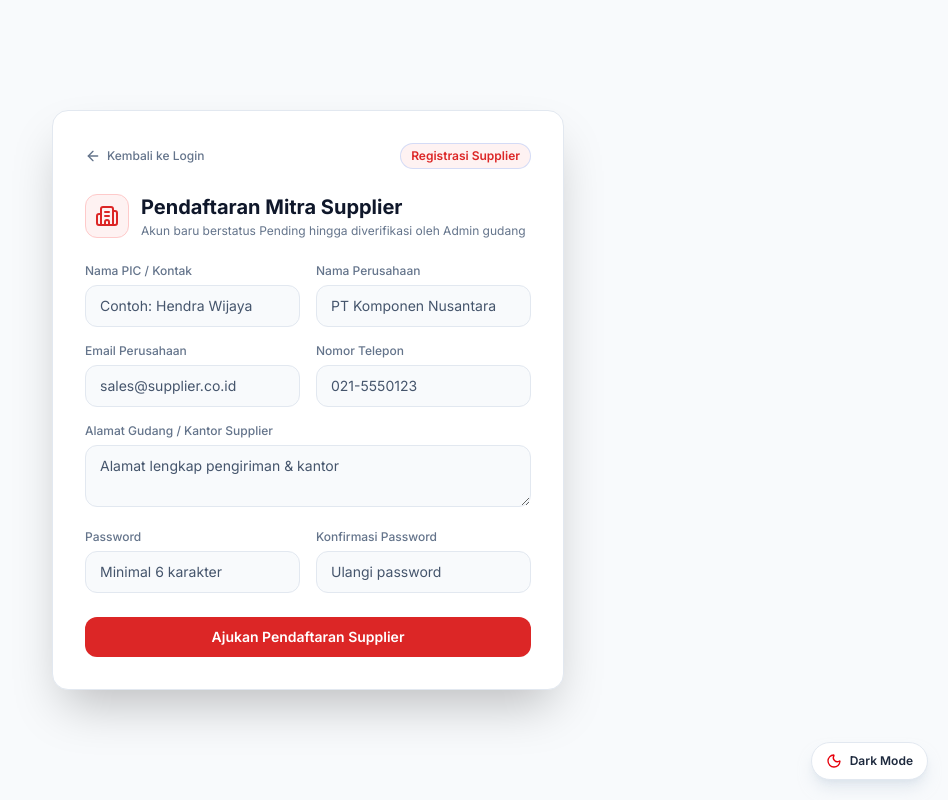
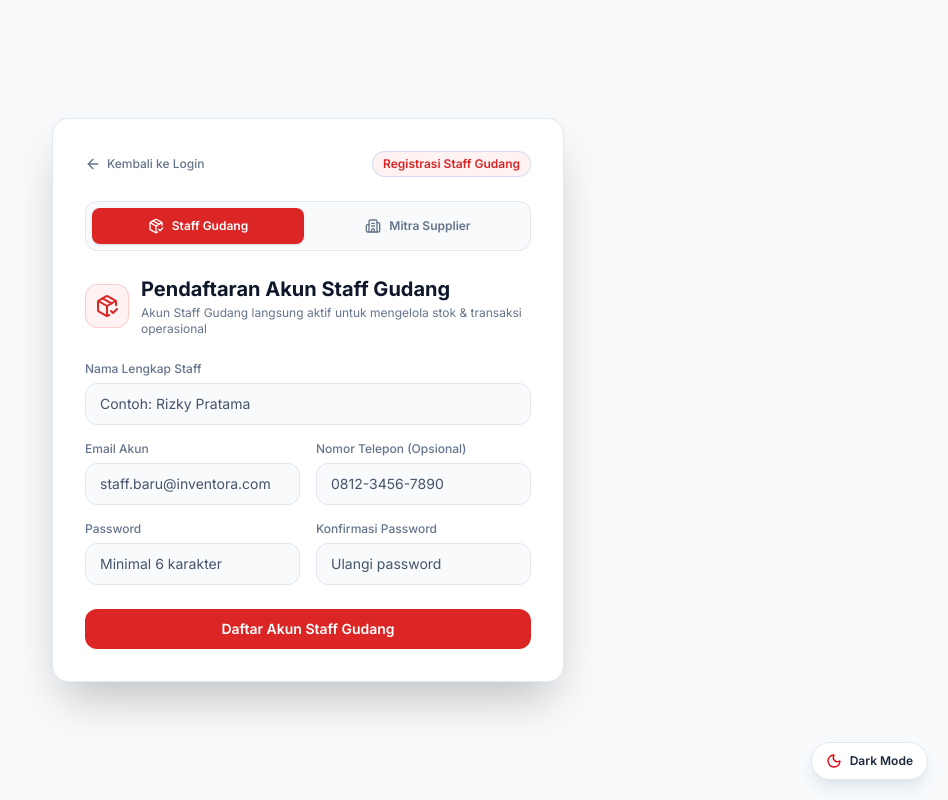
Before and after one commit to Andika-Rahman/INVENTORA, a Next.js app: page /register in a window 1280 px wide. Shown: the whole page, without its empty margins (332-1280 px from the left). Built offline with nearby package versions, Linux system fonts and the light colour scheme; no server answers.

Commit message:
feat(auth): support staff gudang registration alongside supplier registration

```diff
--- a/src/actions/authActions.js
+++ b/src/actions/authActions.js
@@ -52,7 +52,8 @@ export async function loginAction(prevState, formData) {
     redirect('/dashboard');
 }
 
-export async function registerSupplierAction(prevState, formData) {
+export async function registerAccountAction(prevState, formData) {
+    const accountType = String(formData.get('account_type') || 'staff_gudang').trim();
     const name = String(formData.get('name') || '').trim();
     const companyName = String(formData.get('company_name') || '').trim();
     const email = String(formData.get('email') || '').trim().toLowerCase();
@@ -61,8 +62,16 @@ export async function registerSupplierAction(prevState, formData) {
     const password = String(formData.get('password') || '');
     const confirmPassword = String(formData.get('confirm_password') || '');
 
-    if (!name || !companyName || !email || !phone || !address || !password) {
-        return { error: 'Semua field pendaftaran supplier wajib diisi.' };
+    if (!['staff_gudang', 'supplier'].includes(accountType)) {
+        return { error: 'Jenis akun pendaftaran tidak valid.' };
+    }
+
+    if (!name || !email || !password) {
+        return { error: 'Nama lengkap, email, dan password wajib diisi.' };
+    }
+
+    if (accountType === 'supplier' && (!companyName || !phone || !address)) {
+        return { error: 'Semua field pendaftaran mitra supplier wajib diisi lengkap.' };
     }
 
     if (password.length < 6) {
@@ -84,6 +93,19 @@ export async function registerSupplierAction(prevState, formData) {
 
     const hashedPassword = await hashPassword(password);
 
+    if (accountType === 'staff_gudang') {
+        await query(
+        `INSERT INTO users (name, email, password, role, status, company_name, phone, address)
+        VALUES ($1, $2, $3, 'staff_gudang', 'Approved', 'INVENTORA Warehouse HQ', $4, NULL)`,
+        [name, email, hashedPassword, phone || null]
+        );
+
+        return {
+        success:
+            'Registrasi akun Staff Gudang berhasil! Akun Anda sudah aktif dan dapat langsung digunakan untuk masuk ke sistem.',
+        };
+    }
+
     await query(
         `INSERT INTO users (name, email, password, role, status, company_name, phone, address)
         VALUES ($1, $2, $3, 'supplier', 'Pending', $4, $5, $6)`,
@@ -94,7 +116,12 @@ export async function registerSupplierAction(prevState, formData) {
         success:
         'Registrasi Supplier berhasil! Akun Anda berstatus Pending dan menunggu persetujuan Admin sebelum dapat mengakses dashboard.',
     };
-    }
+}
+
+export async function registerSupplierAction(prevState, formData) {
+    formData.set('account_type', 'supplier');
+    return registerAccountAction(prevState, formData);
+}
 
 export async function logoutAction() {
     await clearSessionCookie();
--- a/src/app/(auth)/register/page.jsx
+++ b/src/app/(auth)/register/page.jsx
@@ -1,17 +1,26 @@
 'use client';
 
-import { useActionState } from 'react';
+import { useState, useActionState } from 'react';
 import Link from 'next/link';
-import { Building2, AlertCircle, CheckCircle2, ArrowLeft } from 'lucide-react';
-import { registerSupplierAction } from '@/actions/authActions';
+import {
+    Building2,
+    PackageCheck,
+    AlertCircle,
+    CheckCircle2,
+    ArrowLeft,
+} from 'lucide-react';
+import { registerAccountAction } from '@/actions/authActions';
 
 const initialState = { error: '', success: '' };
 
-export default function RegisterSupplierPage() {
+export default function RegisterPage() {
+    const [accountType, setAccountType] = useState('staff_gudang');
     const [state, formAction, isPending] = useActionState(
-        registerSupplierAction,
+        registerAccountAction,
         initialState
     );
+
+    const isStaff = accountType === 'staff_gudang';
 
     return (
         <div className="min-h-screen bg-slate-950 flex items-center justify-center p-4 py-10">
@@ -25,18 +34,54 @@ export default function RegisterSupplierPage() {
                 <span>Kembali ke Login</span>
             </Link>
             <span className="text-xs font-semibold px-2.5 py-1 rounded-full bg-blue-500/10 text-blue-400 border border-blue-500/20">
-                Registrasi Supplier
+                {isStaff ? 'Registrasi Staff Gudang' : 'Registrasi Supplier'}
             </span>
+            </div>
+
+            <div className="grid grid-cols-2 gap-2 p-1.5 rounded-xl bg-slate-950 border border-slate-800 mb-6">
+            <button
+                type="button"
+                onClick={() => setAccountType('staff_gudang')}
+                className={`flex items-center justify-center gap-2 py-2.5 px-3 rounded-lg text-xs font-semibold transition cursor-pointer ${
+                isStaff
+                    ? 'bg-blue-600 text-white shadow-sm'
+                    : 'text-slate-400 hover:text-white'
+                }`}
+            >
+                <PackageCheck className="w-4 h-4" />
+                <span>Staff Gudang</span>
+            </button>
+
+            <button
+                type="button"
+                onClick={() => setAccountType('supplier')}
+                className={`flex items-center justify-center gap-2 py-2.5 px-3 rounded-lg text-xs font-semibold transition cursor-pointer ${
+                !isStaff
+                    ? 'bg-blue-600 text-white shadow-sm'
+                    : 'text-slate-400 hover:text-white'
+                }`}
+            >
+                <Building2 className="w-4 h-4" />
+                <span>Mitra Supplier</span>
+            </button>
             </div>
 
             <div className="flex items-center gap-3 mb-6">
             <div className="w-11 h-11 rounded-xl bg-blue-600/20 border border-blue-500/30 flex items-center justify-center text-blue-400 shrink-0">
+                {isStaff ? (
+                <PackageCheck className="w-6 h-6" />
+                ) : (
                 <Building2 className="w-6 h-6" />
+                )}
             </div>
             <div>
-                <h1 className="text-xl font-bold text-white">Pendaftaran Mitra Supplier</h1>
+                <h1 className="text-xl font-bold text-white">
+                {isStaff ? 'Pendaftaran Akun Staff Gudang' : 'Pendaftaran Mitra Supplier'}
+                </h1>
                 <p className="text-xs text-slate-400 mt-0.5">
-                Akun baru berstatus Pending hingga diverifikasi oleh Admin gudang
+                {isStaff
+                    ? 'Akun Staff Gudang langsung aktif untuk mengelola stok & transaksi operasional'
+                    : 'Akun baru berstatus Pending hingga diverifikasi oleh Admin gudang'}
                 </p>
             </div>
             </div>
@@ -64,6 +109,52 @@ export default function RegisterSupplierPage() {
             )}
 
             <form action={formAction} className="space-y-4">
+            <input type="hidden" name="account_type" value={accountType} />
+
+            {isStaff ? (
+                <>
+                <div>
+                    <label className="block text-xs font-medium text-slate-400 mb-1.5">
+                    Nama Lengkap Staff
+                    </label>
+                    <input
+                    type="text"
+                    name="name"
+                    required
+                    placeholder="Contoh: Rizky Pratama"
+                    className="w-full px-3.5 py-2.5 rounded-xl bg-slate-950 border border-slate-800 text-slate-100 placeholder-slate-600 text-sm focus:outline-none focus:border-blue-500"
+                    />
+                </div>
+
+                <div className="grid grid-cols-1 sm:grid-cols-2 gap-4">
+                    <div>
+                    <label className="block text-xs font-medium text-slate-400 mb-1.5">
+                        Email Akun
+                    </label>
+                    <input
+                        type="email"
+                        name="email"
+                        required
+                        placeholder="staff.baru@inventora.com"
+                        className="w-full px-3.5 py-2.5 rounded-xl bg-slate-950 border border-slate-800 text-slate-100 placeholder-slate-600 text-sm focus:outline-none focus:border-blue-500"
+                    />
+                    </div>
+
+                    <div>
+                    <label className="block text-xs font-medium text-slate-400 mb-1.5">
+                        Nomor Telepon (Opsional)
+                    </label>
+                    <input
+                        type="text"
+                        name="phone"
+                        placeholder="0812-3456-7890"
+                        className="w-full px-3.5 py-2.5 rounded-xl bg-slate-950 border border-slate-800 text-slate-100 placeholder-slate-600 text-sm focus:outline-none focus:border-blue-500"
+                    />
+                    </div>
+                </div>
+                </>
+            ) : (
+                <>
                 <div className="grid grid-cols-1 sm:grid-cols-2 gap-4">
                     <div>
                     <label className="block text-xs font-medium text-slate-400 mb-1.5">
@@ -132,6 +223,8 @@ export default function RegisterSupplierPage() {
                     className="w-full px-3.5 py-2.5 rounded-xl bg-slate-950 border border-slate-800 text-slate-100 placeholder-slate-600 text-sm focus:outline-none focus:border-blue-500"
                     />
                 </div>
+                </>
+            )}
 
             <div className="grid grid-cols-1 sm:grid-cols-2 gap-4">
                 <div>
@@ -166,7 +259,11 @@ export default function RegisterSupplierPage() {
                 disabled={isPending}
                 className="w-full mt-2 py-2.5 px-4 rounded-xl bg-blue-600 hover:bg-blue-500 disabled:bg-blue-800 disabled:cursor-not-allowed text-white font-semibold text-sm transition cursor-pointer"
             >
-                {isPending ? 'Mendaftarkan Akun...' : 'Ajukan Pendaftaran Supplier'}
+                {isPending
+                ? 'Mendaftarkan Akun...'
+                : isStaff
+                ? 'Daftar Akun Staff Gudang'
+                : 'Ajukan Pendaftaran Supplier'}
             </button>
             </form>
         </div>
```
Lines whose indentation alone changed are shown as unchanged.
